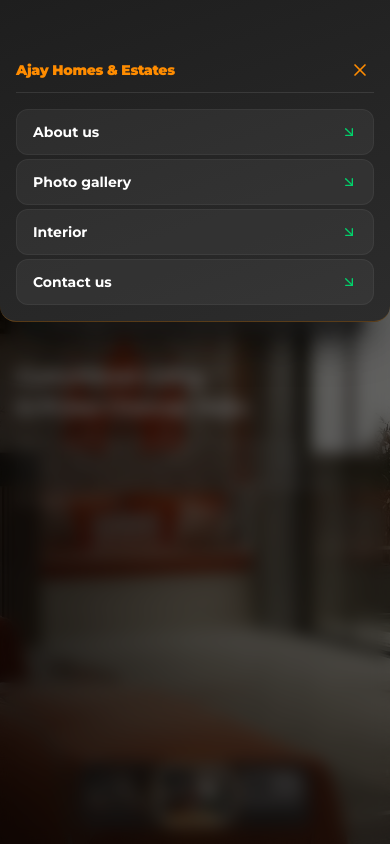
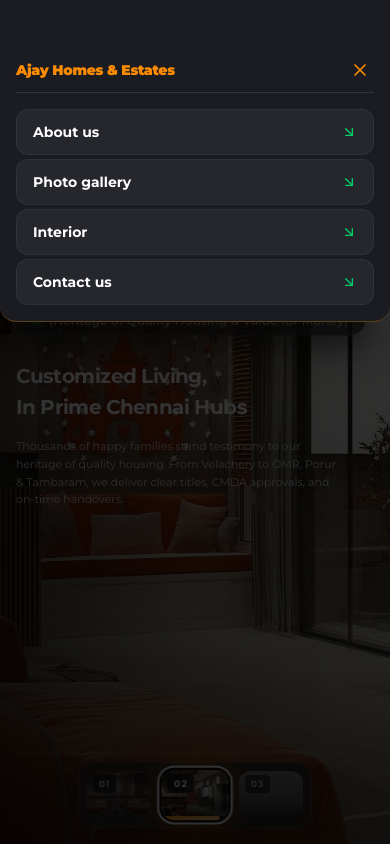
Before and after one commit to AshmithaPP/home-estates-site2, a React (Vite) app: page / in a window 390 px wide. Both pictures are taken after a click on the button 363 px from the left and 27 px from the top of the page. Shown: the top 844 px of the page. Built offline with nearby package versions, Linux system fonts and the light colour scheme; grey boxes are pictures that could not be loaded; a web font is replaced by a local one.

Commit message:
Optimize mobile menu performance

```diff
--- a/src/components/Hero/Header.jsx
+++ b/src/components/Hero/Header.jsx
@@ -80,16 +80,17 @@ export const Header = ({ onOpenTour, onOpenApply }) => {
               exit={{ opacity: 0 }}
               transition={{ duration: 0.2 }}
               onClick={() => setIsMenuOpen(false)}
-              className="fixed inset-0 z-40 bg-black/60 backdrop-blur-sm cursor-pointer"
+              className="fixed inset-0 z-40 bg-black/80 cursor-pointer"
             />
 
-            {/* Compact Top Dropdown Menu */}
+            {/* Compact Top Dropdown Menu — GPU Accelerated */}
             <motion.div
               initial={{ opacity: 0, y: '-100%' }}
               animate={{ opacity: 1, y: 0 }}
               exit={{ opacity: 0, y: '-100%' }}
-              transition={{ type: 'spring', damping: 25, stiffness: 260 }}
-              className="fixed top-0 left-0 right-0 z-50 border-b border-[#ff8c00]/25 backdrop-blur-2xl text-white shadow-2xl rounded-b-2xl p-4 sm:p-6 pt-14 sm:pt-16" style={{ background: 'linear-gradient(160deg, #1e1e1e 0%, #2c2c2c 100%)' }}
+              transition={{ duration: 0.25, ease: [0.16, 1, 0.3, 1] }}
+              className="fixed top-0 left-0 right-0 z-50 border-b border-[#ff8c00]/30 text-white shadow-2xl rounded-b-2xl p-4 sm:p-6 pt-14 sm:pt-16 bg-[#1a1c22]"
+              style={{ willChange: 'transform' }}
             >
               <div className="max-w-md mx-auto w-full space-y-3">
 
--- a/src/components/Hero/Navbar.jsx
+++ b/src/components/Hero/Navbar.jsx
@@ -99,8 +99,9 @@ export const Navbar = ({ onOpenTourModal, onOpenApplyModal }) => {
             initial={{ opacity: 0, y: '-100%' }}
             animate={{ opacity: 1, y: 0 }}
             exit={{ opacity: 0, y: '-100%' }}
-            transition={{ type: 'spring', damping: 25, stiffness: 200 }}
-            className="fixed inset-0 z-40 backdrop-blur-2xl flex flex-col justify-between p-8 sm:p-16 pt-28 text-white overflow-y-auto" style={{ background: 'linear-gradient(160deg, #1e1e1e 0%, #2c2c2c 100%)' }}
+            transition={{ duration: 0.25, ease: [0.16, 1, 0.3, 1] }}
+            className="fixed inset-0 z-40 bg-[#1a1c22] flex flex-col justify-between p-8 sm:p-16 pt-28 text-white overflow-y-auto"
+            style={{ willChange: 'transform' }}
           >
             <div className="max-w-6xl mx-auto w-full grid grid-cols-1 md:grid-cols-2 gap-12 items-center">
               {/* Left Column: Navigation Links */}
```
